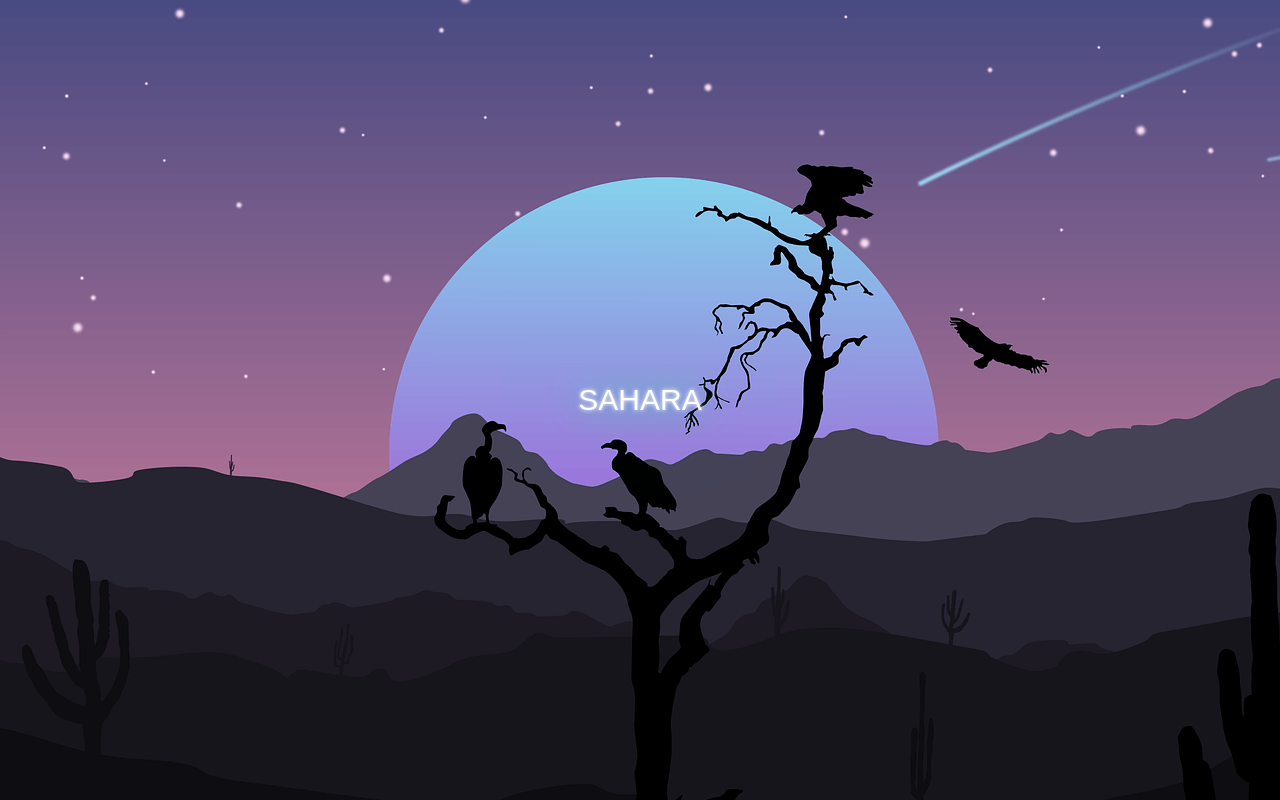
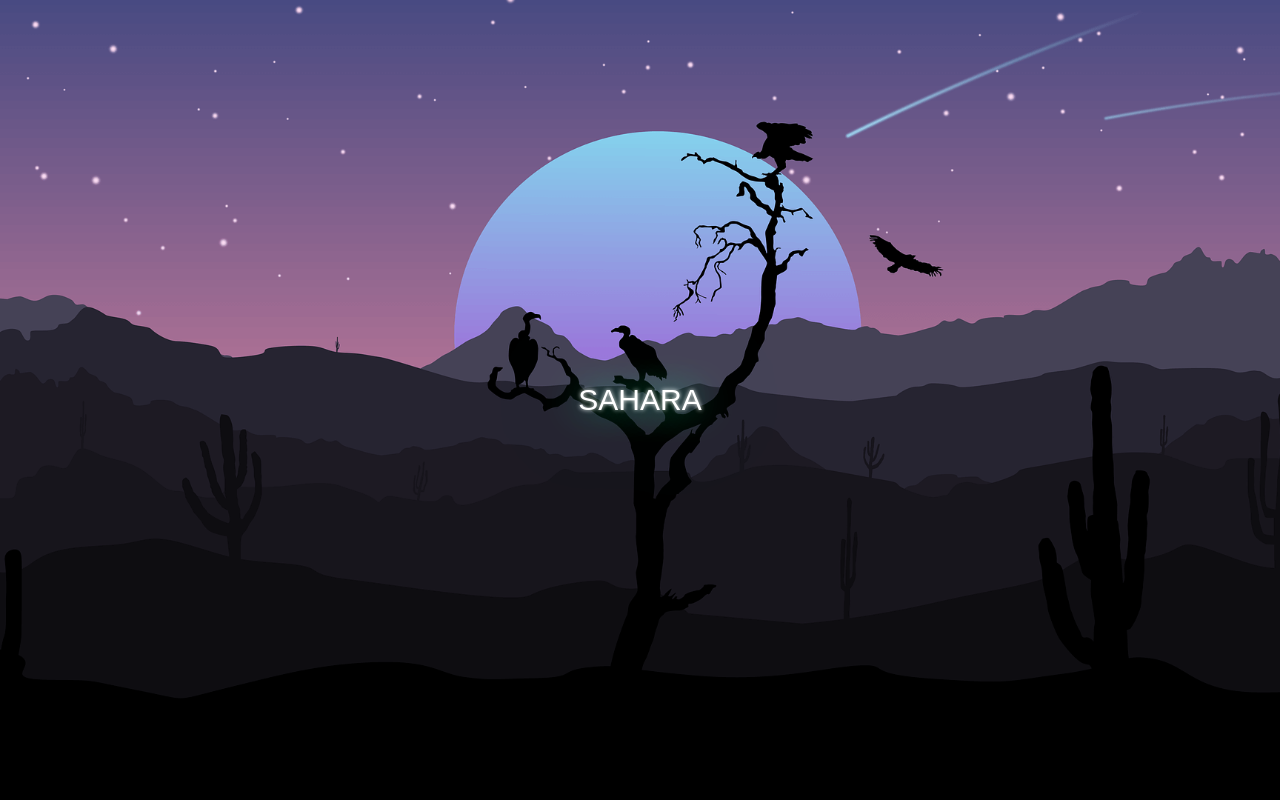
Before and after one commit to gildydtjd/Sahara, a React (Create React App) app: page / in a window 1280 px wide. Shown: the top 800 px of the page. Built offline with nearby package versions, Linux system fonts and the light colour scheme.

Commit message:
Feat: size 수정

```diff
--- a/src/pages/Sahara.tsx
+++ b/src/pages/Sahara.tsx
@@ -12,7 +12,6 @@
   width: 100%;
 
   @media screen and (max-width: 1524px) {
-    background-size: auto;
     background-position: top;
   }
 `;
```
